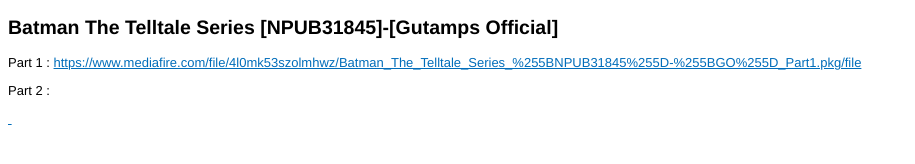
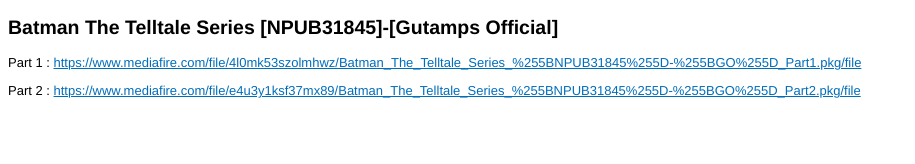
Before and after one commit to gutampsid/bttsgomr.github.io, a plain HTML site: page index.html in a window 1280 px wide. Shown: the whole page, without its empty margins (0-915 px from the left). Drawn offline with Linux system fonts and the light colour scheme.

Commit message:
Update index.html

```diff
--- a/index.html
+++ b/index.html
@@ -21,7 +21,7 @@
 <body>
 <h2>Batman The Telltale Series [NPUB31845]-[Gutamps Official]</h2>
 <anotepad><p>Part 1 : <a href="https://www.mediafire.com/file/4l0mk53szolmhwz/Batman_The_Telltale_Series_%255BNPUB31845%255D-%255BGO%255D_Part1.pkg/file" target="_blank" rel="noopener">https://www.mediafire.com/file/4l0mk53szolmhwz/Batman_The_Telltale_Series_%255BNPUB31845%255D-%255BGO%255D_Part1.pkg/file</a></p>
-<p>Part 2 : <a href="https://www.mediafire.com/file/e4u3y1ksf37mx89/Batman_The_Telltale_Series_%255BNPUB31845%255D-%255BGO%255D_Part2.pkg/file" target="_blank" rel="noopener"https://www.mediafire.com/file/e4u3y1ksf37mx89/Batman_The_Telltale_Series_%255BNPUB31845%255D-%255BGO%255D_Part2.pkg/file</a></p>
+<p>Part 2 : <a href="https://www.mediafire.com/file/e4u3y1ksf37mx89/Batman_The_Telltale_Series_%255BNPUB31845%255D-%255BGO%255D_Part2.pkg/file" target="_blank" rel="noopener">https://www.mediafire.com/file/e4u3y1ksf37mx89/Batman_The_Telltale_Series_%255BNPUB31845%255D-%255BGO%255D_Part2.pkg/file</a></p>
 <p>&nbsp;</p></anotepad>
 </body>
 </html>
```
